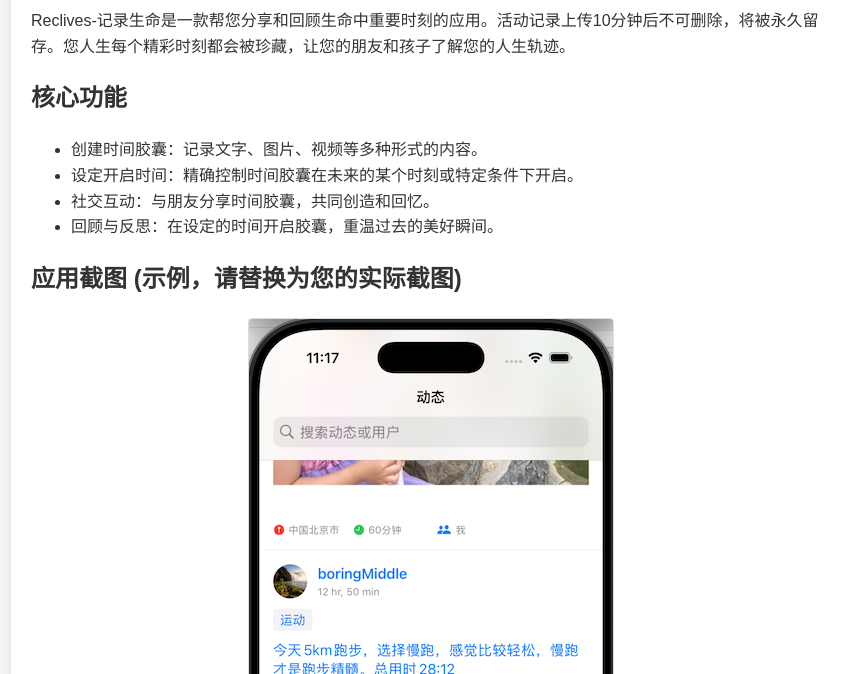
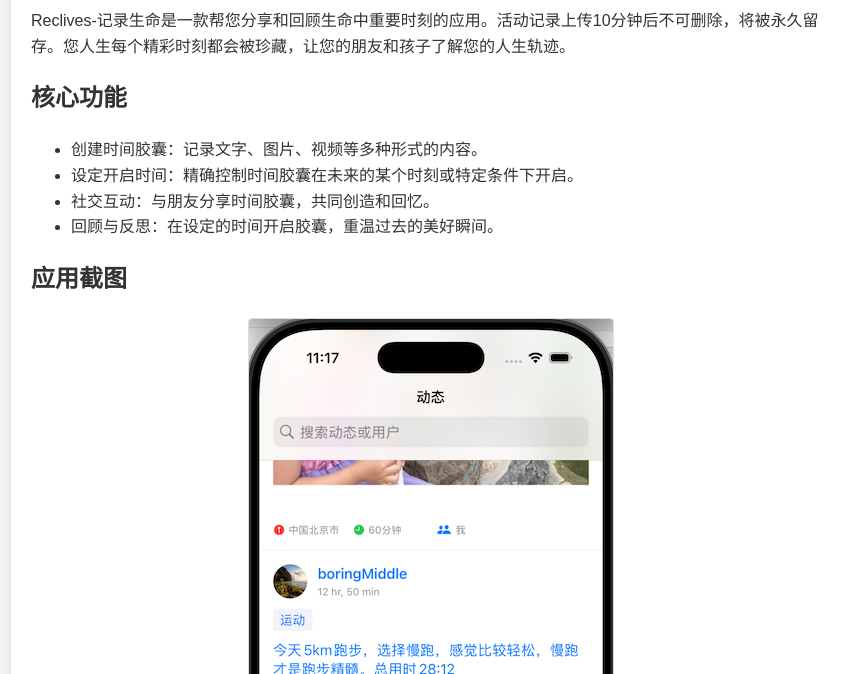
Before and after one commit to boringMiddle/RecLives, a plain HTML site: page index.html in a window 1280 px wide. Shown: the part 126-800 px from the top of the page, without its empty margins (209-1057 px from the left). Drawn offline with Linux system fonts and the light colour scheme.

Commit message:
Update index.html

```diff
--- a/index.html
+++ b/index.html
@@ -47,7 +47,7 @@
             <li>回顾与反思：在设定的时间开启胶囊，重温过去的美好瞬间。</li>
         </ul>
 
-        <h2>应用截图 (示例，请替换为您的实际截图)</h2>
+        <h2>应用截图</h2>
         <img src="placeholder_screenshot_1.png" alt="应用截图 1" class="screenshot">
         <img src="placeholder_screenshot_2.png" alt="应用截图 2" class="screenshot">
 
```
